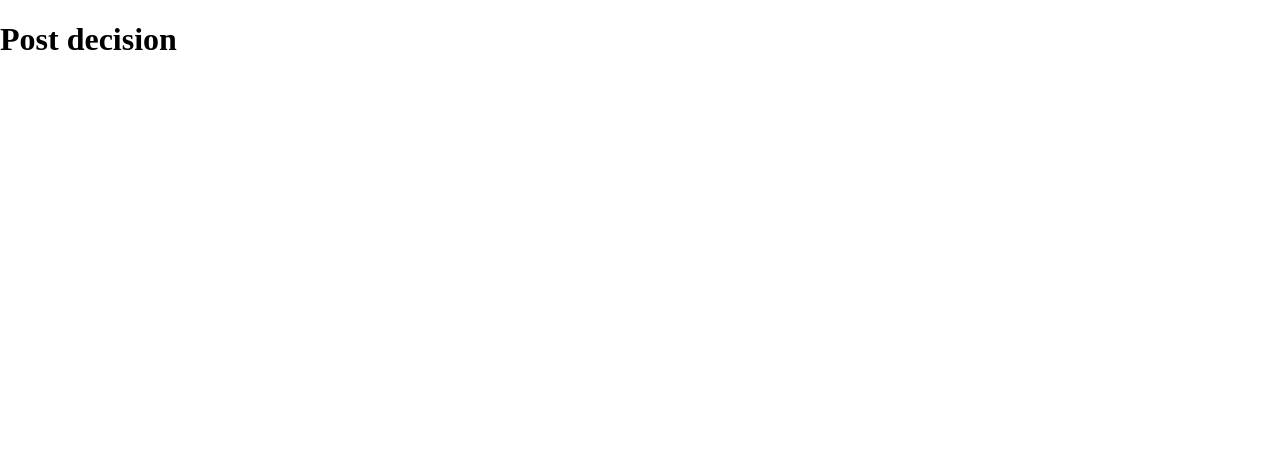
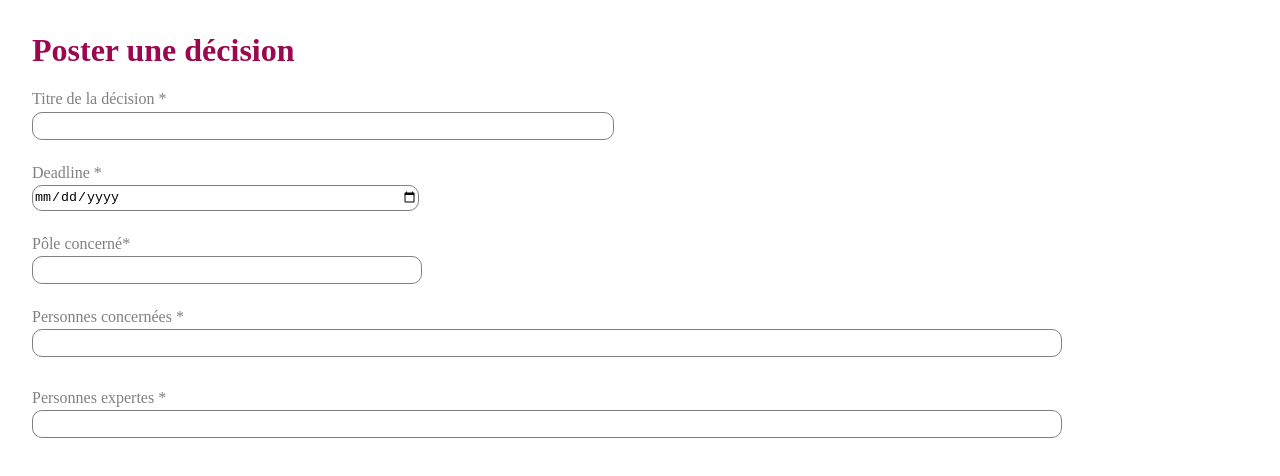
Before and after one commit to WildCodeSchool/2023-02-JS-RemoteFR-DeVMX-P3-Sense-Makers, a React (Vite) app in the folder frontend/: page /postDecision in a window 1280 px wide. Shown: the top 476 px of the page. Built offline with nearby package versions, Linux system fonts and the light colour scheme.

Commit message:
Creation first input on PostDecision

```diff
--- a/frontend/src/pages/PostDecision.jsx
+++ b/frontend/src/pages/PostDecision.jsx
@@ -1,3 +1,36 @@
 export default function PostDecision() {
-  return <h1 className="postDecision">Post decision</h1>;
+  return (
+    <div className="post-container">
+      <h1 className="post-decision">Poster une décision </h1>
+
+      <div className="decision-information">
+        <label htmlFor="Title_decision">
+          Titre de la décision *
+          <input type="text" id="Title_decision" className="title-decision" />
+        </label>
+
+        <label htmlFor="Deadline_decision">
+          Deadline *
+          <input type="date" id="Deadline_decision" />
+        </label>
+
+        <label htmlFor="Hub_decision">
+          Pôle concerné*
+          <input type="text" id="Hub_decision" />
+        </label>
+
+        <div className="impacted-people">
+          <label htmlFor="concerned_decision">
+            Personnes concernées *
+            <input type="text" id="concerned_decision" />
+          </label>
+
+          <label htmlFor="expert_decision">
+            Personnes expertes *
+            <input type="text" id="expert_decision" />
+          </label>
+        </div>
+      </div>
+    </div>
+  );
 }
--- a/frontend/src/scss/_postDecision.scss
+++ b/frontend/src/scss/_postDecision.scss
@@ -0,0 +1,69 @@
+.post-container {
+  margin: 2rem;
+
+  .post-decision{
+    color:#9B084F;
+
+  }
+
+  .decision-information {
+    display: flex;
+    flex-direction: column;
+    justify-content: space-around;
+    gap: 1.5rem;
+    color: grey;
+
+
+    label {
+      display: flex;
+      flex-direction: column;
+      justify-content: space-around;
+      gap: 0.2rem;
+
+    }
+
+    #Title_decision {
+      align-items: center;
+      width: 45vw;
+      height: 1.5rem;
+      border-radius: 10px ;
+      border: 1px grey solid;
+    }
+
+    #Deadline_decision {
+      align-items: center;
+      width: 30vw;
+      height: 1.5rem;
+      border-radius: 10px ;
+      border: 1px grey solid;
+    }
+    #Hub_decision{
+        width: 30vw;
+      height: 1.5rem;
+      border-radius: 10px ;
+      border: 1px grey solid;
+
+    }
+
+    .impacted-people {
+      display: flex;
+      flex-direction: column;
+      justify-content: space-between;
+      gap : 2rem;
+
+
+      #concerned_decision {
+        width: 80vw;
+        height: 1.5rem;
+        border-radius: 10px ;
+        border: 1px grey solid;
+      }
+      #expert_decision {
+        width: 80vw;
+        height: 1.5rem;
+        border-radius: 10px ;
+        border: 1px grey solid;
+      }
+    }
+  }
+}
```
